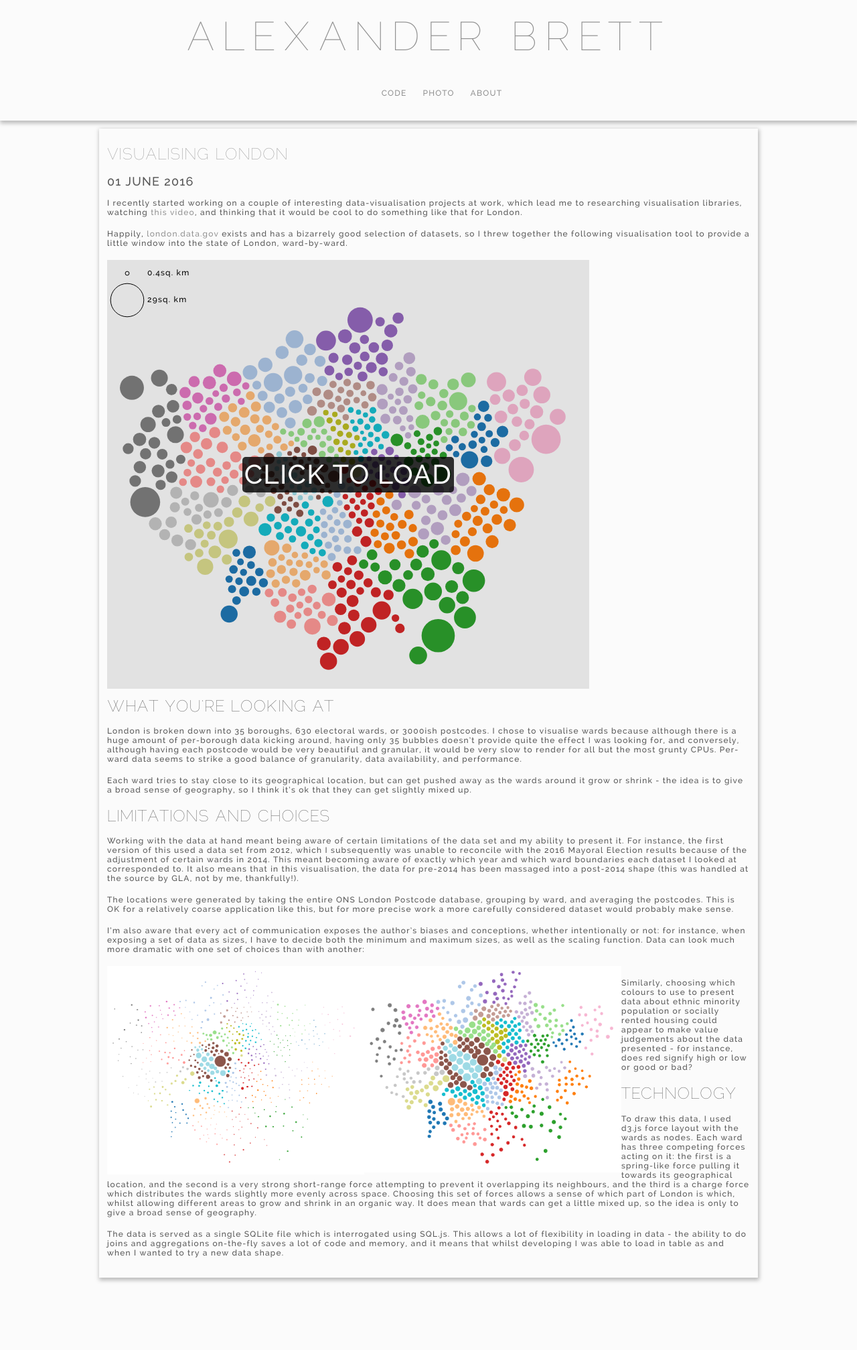
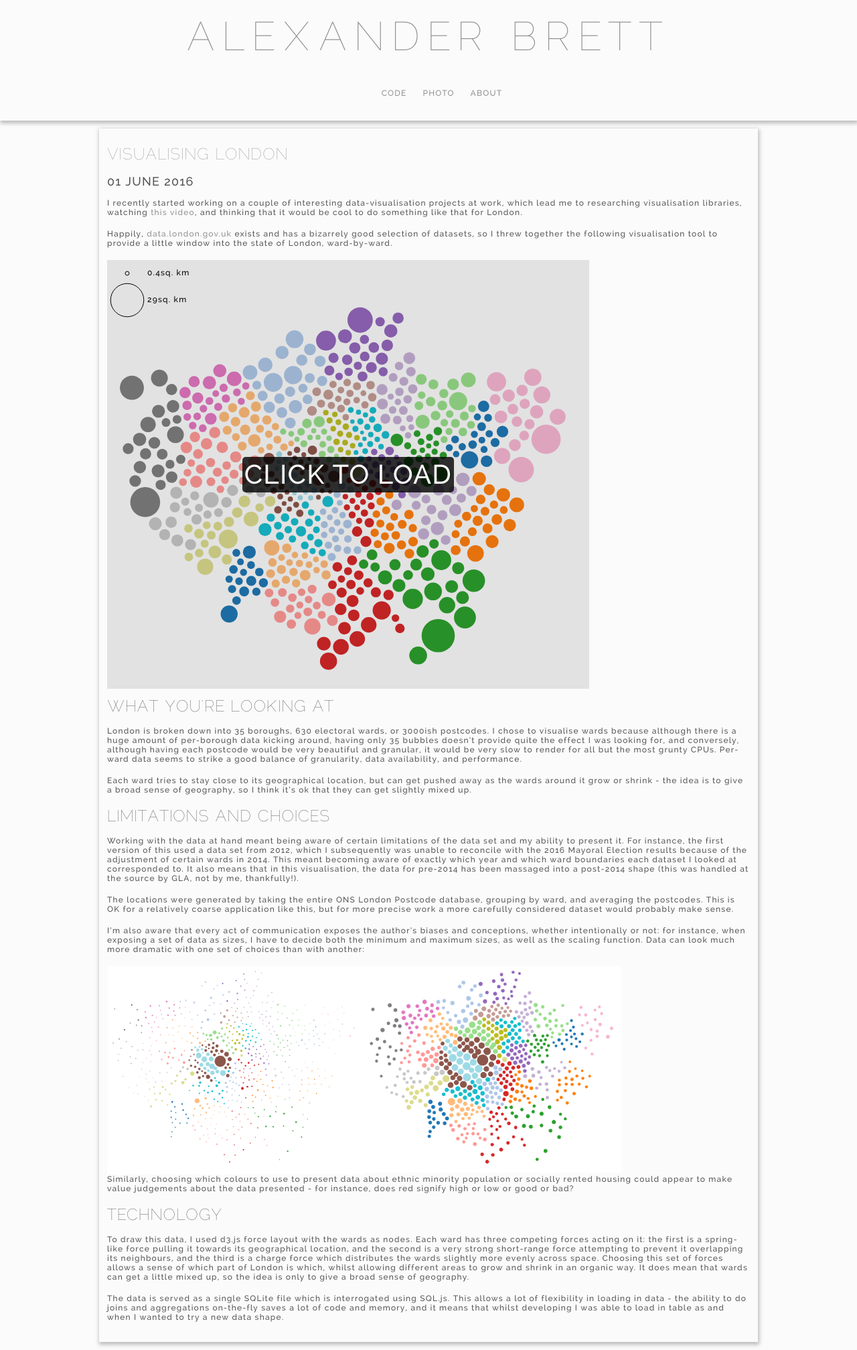
Before and after one commit to alexander-brett/alexander-brett.github.io, a Jekyll site: the page built from _posts/2016-06-01-Visualising-London.md, in a window 1280 px wide. Shown: the whole page at 67% size. Built offline with Jekyll 4.4.1, drawn with Linux system fonts in a browser that asks for light colours; nearby versions of some CDN libraries; a script that is not in the unit is left out.

Commit message:
fix html

```diff
--- a/_posts/2016-06-01-Visualising-London.md
+++ b/_posts/2016-06-01-Visualising-London.md
@@ -5,7 +5,7 @@ tags: []
 
 I recently started working on a couple of interesting data-visualisation projects at work, which lead me to researching visualisation libraries, watching [this video](https://www.youtube.com/watch?v=Mucmb33711A), and thinking that it would be cool to do something like that for London.
 
-Happily, [london.data.gov](https://london.data.gov) exists and has a bizarrely good selection of datasets, so I threw together the following visualisation tool to provide a little window into the state of London, ward-by-ward.
+Happily, [data.london.gov.uk](https://data.london.gov.uk) exists and has a bizarrely good selection of datasets, so I threw together the following visualisation tool to provide a little window into the state of London, ward-by-ward.
 
 <div id="london-vis">
   <link rel="stylesheet" href="/res/london-vis/london-vis.css" />
@@ -1296,9 +1296,9 @@ The locations were generated by taking the entire ONS London Postcode database,
 
 I'm also aware that every act of communication exposes the author's biases and conceptions, whether intentionally or not: for instance, when exposing a set of data as sizes, I have to decide both the minimum and maximum sizes, as well as the scaling function. Data can look much more dramatic with one set of choices than with another:
 
-<img src="/res/london-vis/prices_linear_scale.PNG" title="Prices, scaled linearly" style="width:40%;float:left"/>
-<img src="/res/london-vis/prices_sqrt_scale.PNG" title="Prices, scaled by square root" style="width:40%;float:left"/>
-<div style="clear:bqth"/>
+<img src="/res/london-vis/prices_linear_scale.PNG" alt="Prices, scaled linearly" style="width:40%;float:left"/>
+<img src="/res/london-vis/prices_sqrt_scale.PNG" alt="Prices, scaled by square root" style="width:40%;float:left"/>
+<div style="clear:both"/>
 
 Similarly, choosing which colours to use to present data about ethnic minority population or socially rented housing could appear to make value judgements about the data presented - for instance, does red signify high or low or good or bad?
 
```
